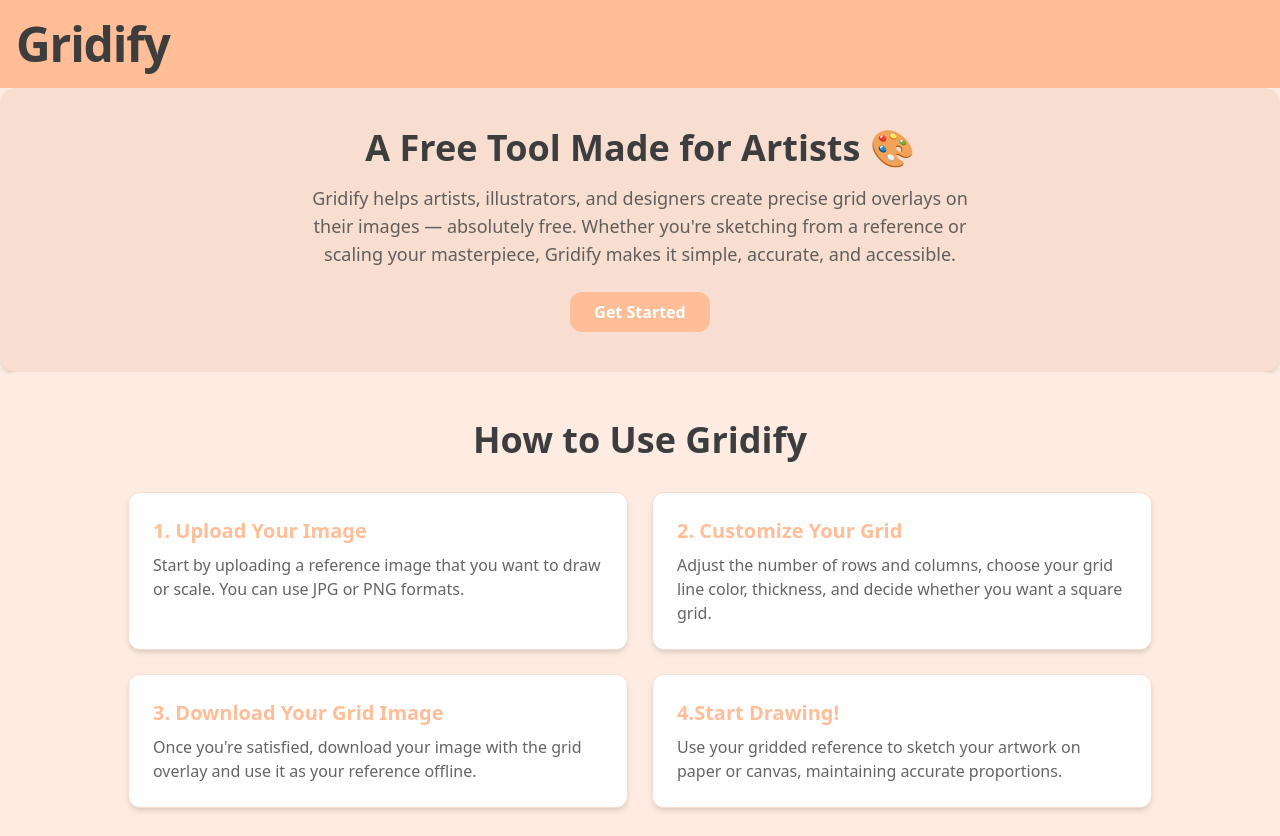
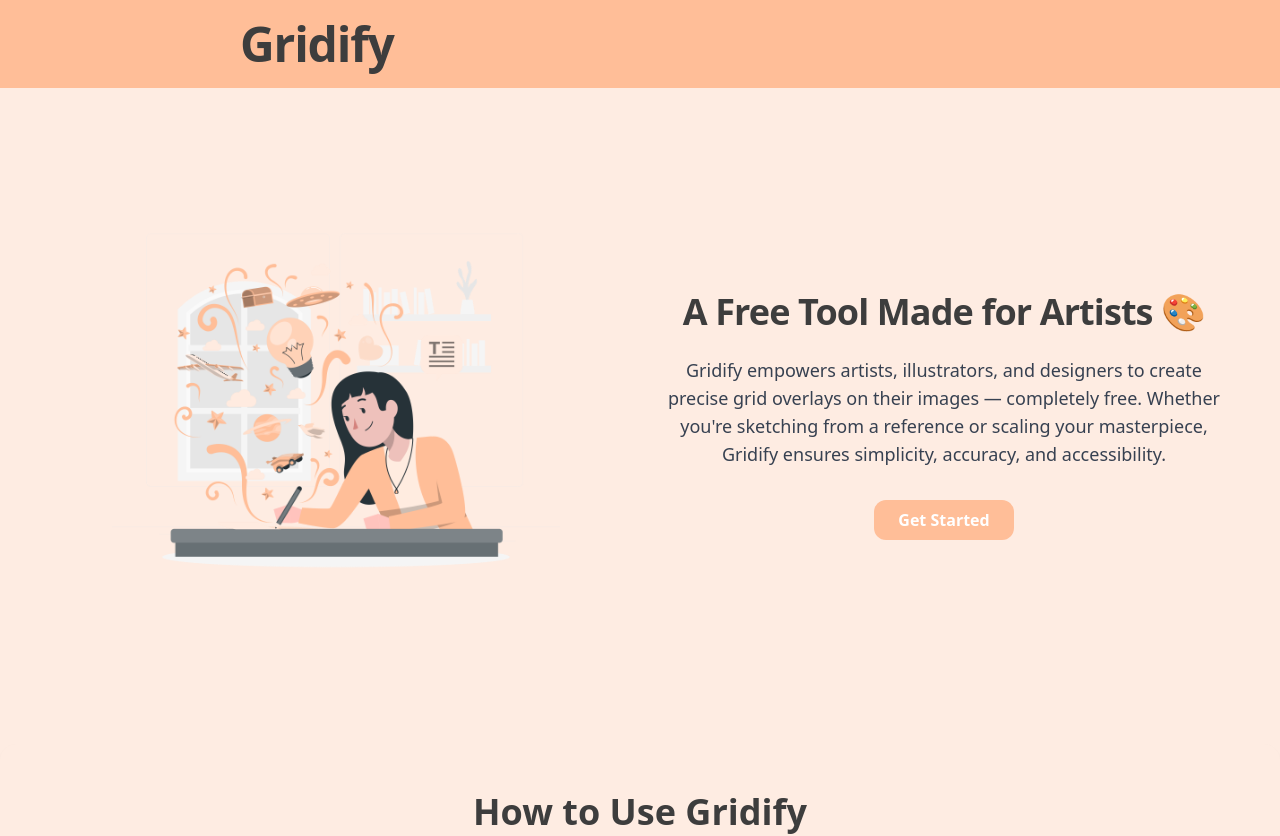
Before and after one commit to Preetirajdhami/GridMaker, a Next.js app in the folder frontend/: page / in a window 1280 px wide. Shown: the top 836 px of the page. Built offline with nearby package versions, Linux system fonts and the light colour scheme.

Commit message:
intro section

```diff
--- a/frontend/package.json
+++ b/frontend/package.json
@@ -10,6 +10,7 @@
     "lint": "next lint"
   },
   "dependencies": {
+    "framer-motion": "^12.18.1",
     "lucide-react": "^0.488.0",
     "next": "15.3.0",
     "react": "^19.0.0",
--- a/frontend/src/app/components/intro.tsx
+++ b/frontend/src/app/components/intro.tsx
@@ -1,21 +1,42 @@
-import React from 'react'
+import React from 'react';
 
 const Intro = () => {
   return (
-    <section className="rounded-2xl bg-secondary md:p-10 p-6 text-center shadow-md">
-      <h2 className="text-3xl md:text-4xl font-bold text-primaryText mb-4">
+    <section className="flex flex-col md:flex-row items-center justify-center rounded-3xl  md:p-12 p-6 text-center  max-w-7xl mx-auto my-12">
+      {/* Storyset illustration */}
+      <div className="flex-1 mb-8 md:mb-0 md:pr-8">
+        <img
+          src="/hero.png"
+          alt="Artist working illustration"
+          className="mx-auto max-w-sm md:max-w-md w-full h-auto"
+        />
+        <p className="text-xs text-gray-500 mt-4">
+          <a
+            href="https://storyset.com/people"
+            target="_blank"
+            rel="noopener noreferrer"
+            className="underline hover:text-blue-600 transition-colors duration-200"
+          >
+
+          </a>
+        </p>
+      </div>
+
+      <div className="flex-1">
+        <h2 className="text-3xl md:text-4xl font-extrabold text-primaryText mb-6 tracking-tight">
           A Free Tool Made for Artists 🎨
         </h2>
-      <p className="text-primaryText/80 text-lg max-w-2xl mx-auto mb-6">
-        Gridify helps artists, illustrators, and designers create precise grid overlays on their images — absolutely free. Whether you&apos;re sketching from a reference or scaling your masterpiece, Gridify makes it simple, accurate, and accessible.
+        <p className="text-gray-700 text-base md:text-lg max-w-2xl mx-auto mb-8 leading-relaxed">
+          Gridify empowers artists, illustrators, and designers to create precise grid overlays on their images — completely free. Whether you're sketching from a reference or scaling your masterpiece, Gridify ensures simplicity, accuracy, and accessibility.
         </p>
         <a href="#grid-tool">
           <button className="bg-primary hover:bg-primary/90 text-white font-semibold py-2 px-6 rounded-xl transition-all duration-200">
             Get Started
           </button>
         </a>
+      </div>
     </section>
-  )
-}
+  );
+};
 
-export default Intro
+export default Intro;
--- a/frontend/src/app/globals.css
+++ b/frontend/src/app/globals.css
@@ -5,3 +5,10 @@
 html {
   scroll-behavior: smooth;
 }
+
+@layer utilities {
+  .responsive-padding{
+    /* stylelint-disable-next-line at-rule-no-unknown */
+    @apply px-8 sm:px-12 md:px-16 lg:px-20 xl:px-60;
+  }
+}
--- a/frontend/src/app/page.tsx
+++ b/frontend/src/app/page.tsx
@@ -9,7 +9,7 @@ const Home = () => {
     <main className="min-h-screen  bg-base ">
       {/* Header */}
       <section className="  mb-10">
-        <h1 className="text-4xl bg-primary md:text-5xl py-5 px-4 font-bold text-primaryText  tracking-tight">
+        <h1 className=" responsive-padding text-4xl text-center sm:text-left bg-primary md:text-5xl py-5  font-bold text-primaryText  tracking-tight">
           Gridify
         </h1>
         <Intro />
```
Also changed, not shown: frontend/public/hero.png (added), 1 other file (tests, documents, lock files or other folders). Lines whose indentation alone changed are shown as unchanged.
